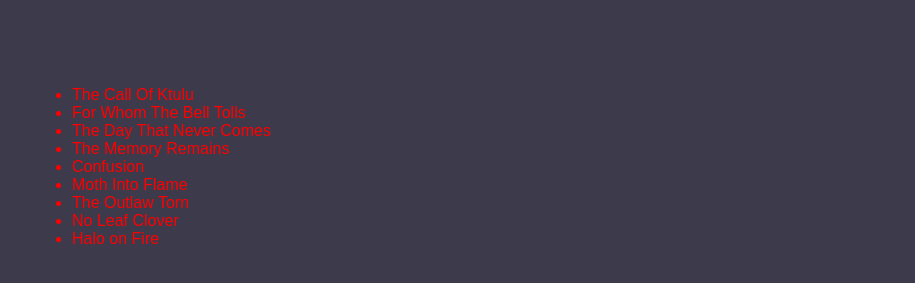
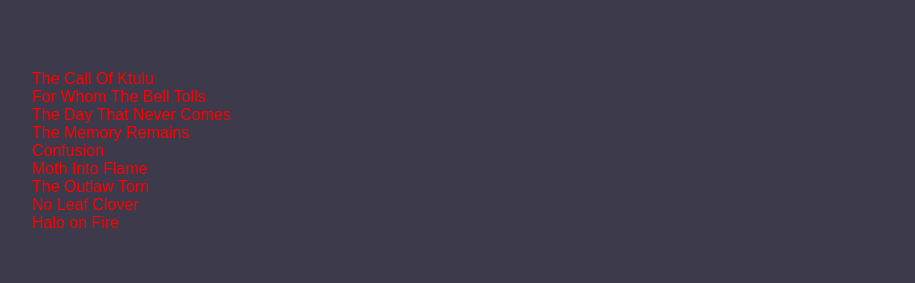
Before and after one commit to LILAC-Team/LILAC, a Next.js app in the folder frontend/: page / in a window 1280 px wide. Shown: the part 389-672 px from the top of the page, without its empty margins (174-1089 px from the left). Built offline with nearby package versions, Linux system fonts and the light colour scheme.

Commit message:
💄 Style:  DragAndDrop 컴포넌트 스타일 적용
.

```diff
--- a/frontend/components/Container/DragAndDrop/index.tsx
+++ b/frontend/components/Container/DragAndDrop/index.tsx
@@ -1,6 +1,6 @@
 import { useState, useEffect } from "react";
 import { DragDropContext, Droppable, Draggable } from "react-beautiful-dnd";
-
+import * as S from "./style";
 const DragAndDrop = ({ list, setList }) => {
   const handleOnDragEnd = (result) => {
     if (!result.destination) return;
@@ -16,7 +16,7 @@
     <DragDropContext onDragEnd={handleOnDragEnd}>
       <Droppable droppableId="list">
         {(provided) => (
-          <ul {...provided.droppableProps} ref={provided.innerRef}>
+          <S.DragDropWrap {...provided.droppableProps} ref={provided.innerRef}>
             {list.map(({ id, content }, index) => (
               <Draggable key={id} draggableId={id} index={index}>
                 {(provided) => (
@@ -31,7 +31,7 @@
               </Draggable>
             ))}
             {provided.placeholder}
-          </ul>
+          </S.DragDropWrap>
         )}
       </Droppable>
     </DragDropContext>
@@ -48,11 +48,11 @@
   return isClient ? (
     <DragAndDrop list={list} setList={setList} />
   ) : (
-    <ul>
+    <S.DragDropWrap>
       {list.map(({ id, content }) => (
         <li key={id}>{content}</li>
       ))}
-    </ul>
+    </S.DragDropWrap>
   );
 };
 
--- a/frontend/components/Container/DragAndDrop/style.tsx
+++ b/frontend/components/Container/DragAndDrop/style.tsx
@@ -1 +1,8 @@
 import styled from "styled-components";
+
+export const DragDropWrap = styled.ul`
+  width: 100%;
+  list-style: none;
+  margin: 0;
+  padding: 0;
+`;
```
